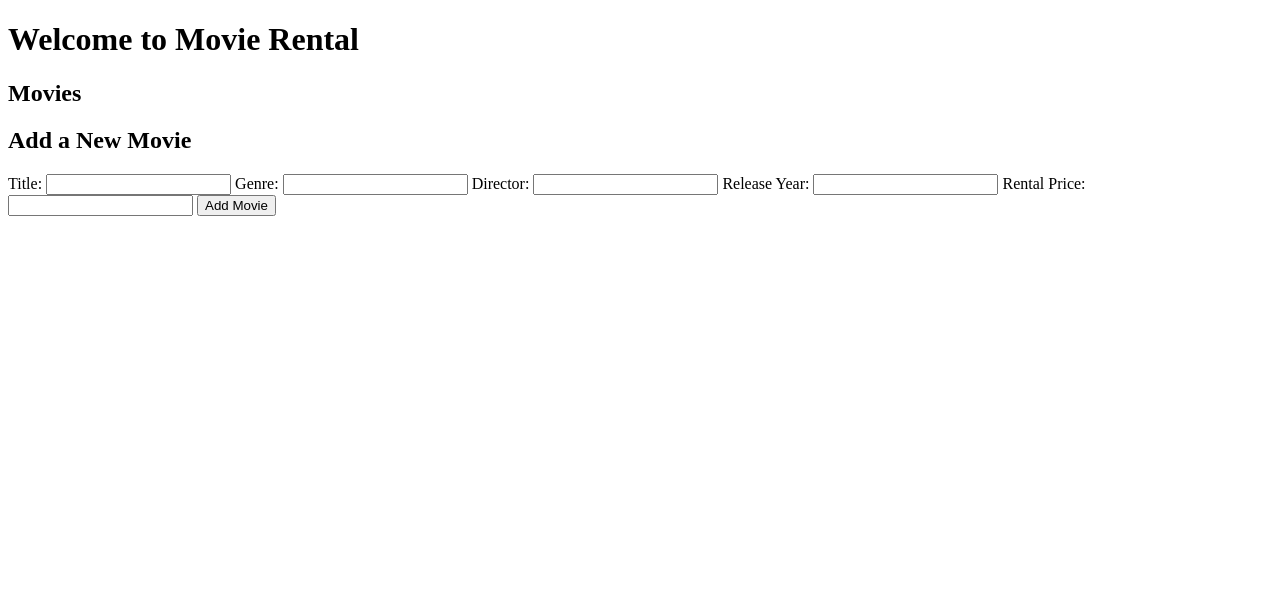
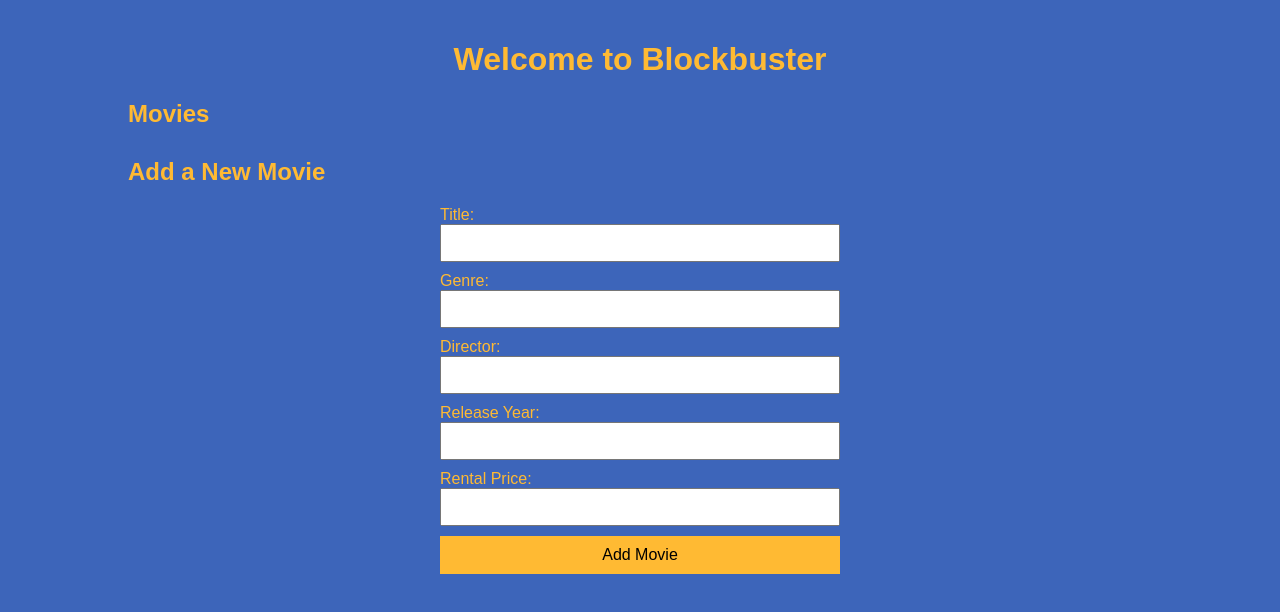
Before and after one commit to vbock97/Capstone, a plain HTML site: page movie-rental/client/index.html in a window 1280 px wide. Drawn offline with Linux system fonts and the light colour scheme; no server answers.

```diff
--- a/movie-rental/client/index.html
+++ b/movie-rental/client/index.html
@@ -4,13 +4,13 @@
 <head>
     <meta charset="UTF-8" />
     <meta name="viewport" content="width=device-width, initial-scale=1.0" />
-    <title>Movie Rental</title>
-    <link rel="stylesheet" href="style.css" />
+    <title>Blockbuster</title>
+    <link rel="stylesheet" href="styles.css" />
 </head>
 
 <body>
     <div class="container">
-        <h1>Welcome to Movie Rental</h1>
+        <h1>Welcome to Blockbuster</h1>
         <div class="movies-list">
             <h2>Movies</h2>
             <ul id="movie-list"></ul>
--- a/movie-rental/client/styles.css
+++ b/movie-rental/client/styles.css
@@ -1,6 +1,6 @@
 body {
   font-family: Arial, sans-serif;
-  background-color: #f4f4f9;
+  background-color: #3d65ba;
   margin: 0;
   padding: 0;
 }
@@ -13,6 +13,11 @@
 
 h1 {
   text-align: center;
+  color: #ffba33;
+}
+
+h2{
+  color: #ffba33;
 }
 
 .movies-list {
@@ -40,6 +45,7 @@
   flex-direction: column;
   max-width: 400px;
   margin: 0 auto;
+  color: #ffba33;
 }
 
 form input {
@@ -50,13 +56,13 @@
 
 form button {
   padding: 10px;
-  background-color: #4caf50;
-  color: white;
+  background-color: #ffba33;
+  color: rgb(0, 0, 0);
   font-size: 16px;
   border: none;
   cursor: pointer;
 }
 
 form button:hover {
-  background-color: #45a049;
+  background-color: #ffa900;
 }
```
